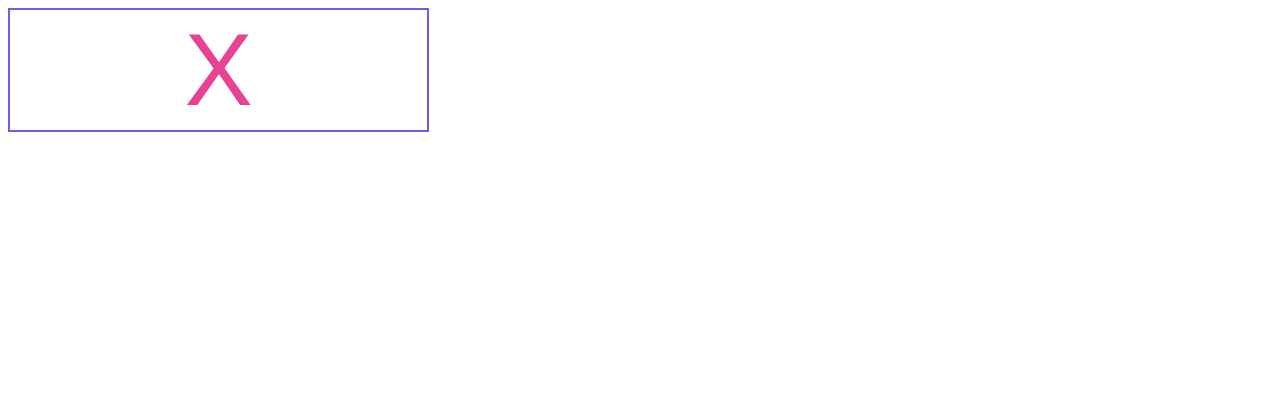
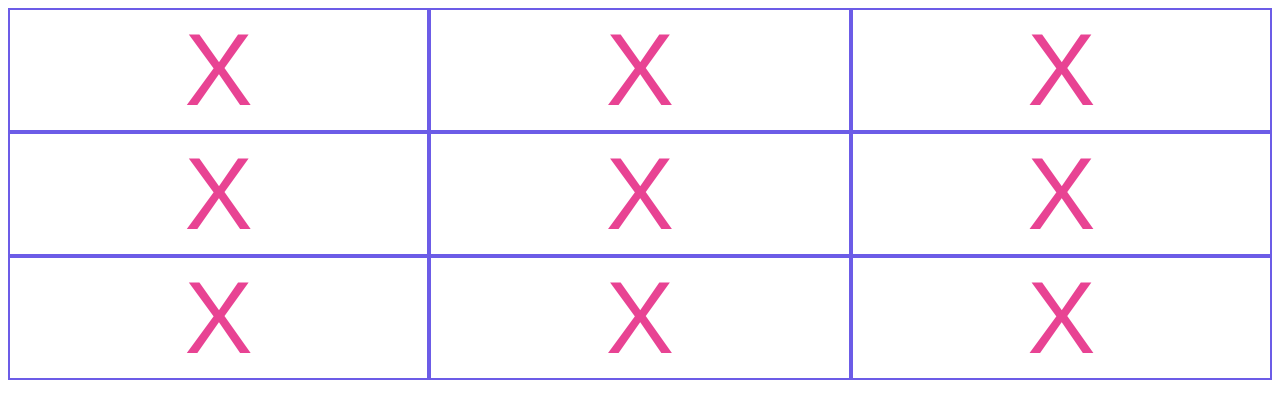
Before and after one commit to ferreiraapfernanda/15dias-de-react, a React (Create React App) app: page / in a window 1280 px wide. Shown: the top 418 px of the page. Built offline with nearby package versions, Linux system fonts and the light colour scheme.

Commit message:
Cria função de iteração no Board para possuir 9 squares dentro dele

```diff
--- a/src/App.js
+++ b/src/App.js
@@ -1,14 +1,7 @@
 import React, { Component } from "react";
 
-import SquareCollab from "./components/SquareCollab/index.js";
 import BoardCollab from "./components/BoardCollab/";
 
-const App = () => (
-    <>
-        <BoardCollab >
-            <SquareCollab />
-        </BoardCollab>
-    </>
-);
+const App = () => <BoardCollab />;
 
 export default App;
--- a/src/components/BoardCollab/index.js
+++ b/src/components/BoardCollab/index.js
@@ -1,7 +1,23 @@
 import React from "react";
 
-const BoardCollab = ({ children }) => (
-    <article>{children}</article>
+import SquareCollab from "../SquareCollab";
+
+/**
+ * Função para exibir 9 squares no board
+ */
+const squareCollabs = () => {
+    let max = 9;
+    const squares = [];
+
+    while (max--) {
+        squares.push(<SquareCollab />);
+    }
+
+    return squares;
+}
+
+const BoardCollab = () => (
+    <article>{squareCollabs()}</article>
 );
 
 export default BoardCollab;
```
